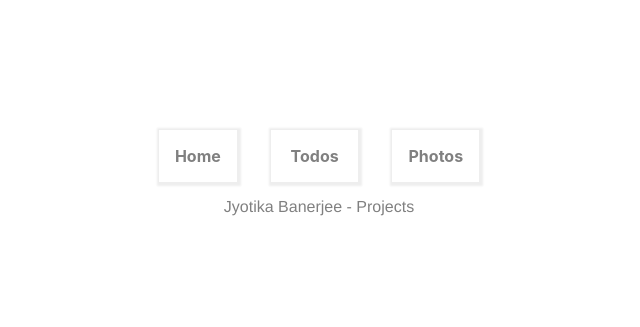
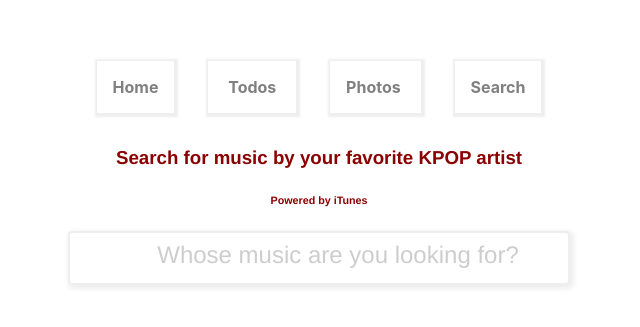
Before and after one commit to jyotikabanerjee/react-todos, a React (Create React App) app: page /react-search in a window 1280 px wide. Shown: the part 251-578 px from the top of the page, without its empty margins (321-961 px from the left). Built offline with nearby package versions, Linux system fonts and the light colour scheme.

Commit message:
project for kpop search in itunes & modifications

```diff
--- a/package.json
+++ b/package.json
@@ -40,6 +40,7 @@
   },
   "devDependencies": {
     "gh-pages": "^3.2.3",
+    "node-itunes-search": "^1.2.2",
     "node-sass": "^6.0.1",
     "react-icons": "^4.2.0",
     "react-router-dom": "^5.2.0",
--- a/src/App.js
+++ b/src/App.js
@@ -1,12 +1,25 @@
 import './App.css';
 import TodoMain from "./pages/todos/todo-main";
 import SelectedPhoto from "./pages/photos/selected-photo"
+import MediaSearch from "./pages/search/media-search"
 import Home from "./pages/home/home"
 import Photos from "./pages/photos/photos"
 import { BrowserRouter as Router, Switch, Route, Link } from 'react-router-dom';
+import { createBrowserHistory } from 'history';
 // import * as classes from './app.module.scss';
 
 function App() {
+    const history = createBrowserHistory();
+
+// Get the current location.
+//     const location = history.location;
+
+// Listen for changes to the current location.
+    history.listen((location, action) => {
+        // location is an object like window.location
+        console.log(action, location.pathname, location.state);
+    });
+
   return (
     // <div className="App">
     //   <header className="App-header">
@@ -25,6 +38,9 @@ function App() {
               <li>
                   <Link to="/react-photos"> Photos </Link>
               </li>
+              <li>
+                  <Link to="/react-search"> Search </Link>
+              </li>
           </ul>
           <Switch>
               <Route path="/react-todos">
@@ -36,6 +52,9 @@ function App() {
               <Route path="/react-photos/:id">
                   <SelectedPhoto/>
               </Route>
+              <Route path="/react-search">
+                <MediaSearch/>
+              </Route>
               <Route path="/">
                   <Home/>
               </Route>
--- a/src/pages/photos/photos.css
+++ b/src/pages/photos/photos.css
@@ -6,17 +6,63 @@
 }
 
 .allImgContainer {
-    font-family: "Helvetica Neue";
-    margin: 2em auto;
-    display: flex;
-    flex-direction: row;
-    flex-wrap: wrap;
+    /*font-family: "Helvetica Neue";*/
+    /*margin: 2em auto;*/
+    /*display: flex;*/
+    /*flex-direction: row;*/
+    /*flex-wrap: wrap;*/
+    line-height: 0;
+
+    -webkit-column-count: 5;
+    -webkit-column-gap:   0px;
+    -moz-column-count:    5;
+    -moz-column-gap:      0px;
+    column-count:         5;
+    column-gap:           0px;
 }
 
 .imgViewer img{
-    height: 50%;
-    width: 50%;
+    width: 75%;
+    height: auto;
     cursor: pointer;
+}
+
+.imgViewer div{
+    width: 75%;
+    height: auto;
+    cursor: pointer;
+    background-repeat: no-repeat;
+    background-position: center;
+    position: relative;
+}
+
+@media (max-width: 1200px) {
+    #photos {
+        -moz-column-count:    4;
+        -webkit-column-count: 4;
+        column-count:         4;
+    }
+}
+@media (max-width: 1000px) {
+    #photos {
+        -moz-column-count:    3;
+        -webkit-column-count: 3;
+        column-count:         3;
+    }
+}
+@media (max-width: 800px) {
+    #photos {
+        -moz-column-count:    2;
+        -webkit-column-count: 2;
+        column-count:         2;
+    }
+}
+@media (max-width: 400px) {
+    #photos {
+        -moz-column-count:    1;
+        -webkit-column-count: 1;
+        column-count:         1;
+    }
 }
 
 .leftIcon, .rightIcon {
@@ -28,9 +74,8 @@
 }
 
 .allImgContainer img {
-    height: 200px;
-    width: 300px;
-    margin: 1em;
-    padding: 1em;
+    width: 25%;
+    margin: 0.25em;
+    padding: 0.25em;
     cursor: pointer;
 }
--- a/src/pages/photos/photos.js
+++ b/src/pages/photos/photos.js
@@ -1,10 +1,10 @@
 import React, {useEffect, useState} from 'react';
-import {useHistory} from 'react-router-dom'
+import {useHistory, useRouteMatch, Switch, Route} from 'react-router-dom'
 // import PropTypes from 'prop-types';
 // import * as classes from './photos.module.scss'
 import './photos.css';
-import SelectedPhoto from './selected-photo'
-import {BsChevronLeft, BsChevronRight} from 'react-icons/bs';
+// import SelectedPhoto from './selected-photo'
+import {BsChevronLeft, BsChevronRight, BsCardImage} from 'react-icons/bs';
 
 async function myHTTPGET (url) {
     // console.log('myHTTPGET called')
@@ -14,22 +14,60 @@ async function myHTTPGET (url) {
 const Photos = () => {
     let [allPhotos, setAllPhotos] = useState([]);
     let [idx, setIdx] = useState(0); //first img
+    let [selectedImg, setSelectedImg] = useState({}); //first img
+    let match = useRouteMatch();
+    console.log(match.path);
     let history = useHistory();
 
     useEffect(() => {
         async function getPhotoDetails () {
-            let res = await myHTTPGET('https://picsum.photos/v2/list');
+            let res = await myHTTPGET('https://picsum.photos/v2/list?limit=200');
             // console.log(res.body);
             if(!res.ok) {
                 throw new Error(`HTTP Error!! Status: ${res.status}`);
             }
             let imgInfo = await res.json();
-            // console.log('Inside useEffect')
+            console.log(imgInfo);
             setAllPhotos(imgInfo);
-            // console.log(allPhotos);
+            setSelectedImg(imgInfo[0]);
         }
         getPhotoDetails();
     }, []);
+
+    const renderPhoto = (data, id, flag) => {
+        if(flag === 1) {
+            console.log(data);
+            // render primary photo
+            let div = document.createElement('div');
+            div.key = idx;
+            div.style.backgroundImage = `url(${data.download_url})`;
+            div.addEventListener('click', selectImage)
+            console.log(div)
+            return div;
+        } else {
+            let img = document.createElement('img');
+            img.addEventListener('load', () => {
+                console.log('img load successful.')
+            })
+            img.addEventListener('error', () => {
+                return <span> <BsCardImage/> </span>
+            })
+            if(data.download_url) {
+                img.src = data.download_url;
+                img.alt = data.author;
+                img.key = data.id;
+                img.id = id ? id : data.id;
+                img.addEventListener('click', setPhoto);
+                // console.log(img);
+                return img;
+            } else {
+                return <span> <BsCardImage/> </span>
+            }
+
+
+         }
+    }
+
 
     const showNext = () => {
         idx = idx+1;
@@ -37,6 +75,7 @@ const Photos = () => {
             idx = 0
         }
         setIdx(idx);
+        setSelectedImg(allPhotos[idx]);
     }
 
     const showPrevious = () => {
@@ -45,35 +84,42 @@ const Photos = () => {
             idx = allPhotos.length-1;
         }
         setIdx(idx);
+        setSelectedImg(allPhotos[idx]);
     }
 
     const setPhoto = (ev) => {
         console.log(ev.target.id);
         setIdx(ev.target.id);
+        setSelectedImg(allPhotos[ev.target.id]);
     }
 
     const selectImage = (ev) => {
         console.log(ev.target);
         console.log('Navigate to conversion page')
         history.push('/react-photos/'+ev.target.id);
-        return <SelectedPhoto/>
     };
-
+    //     {allPhotos.length > 0 && <div style={{backgroundImage: `url(${selectedImg.download_url})`}} key={idx} id={idx} onClick={setPhoto}></div>}
+    //
     return (
         <div>
             <div className="parent">
                 <div className="imgViewer">
                     <span className="leftIcon" onClick={showPrevious}> <BsChevronLeft/> </span>
-                    {allPhotos.length > 0 && <img src={allPhotos[idx].download_url} alt={allPhotos[idx].author} key={allPhotos[idx].id} id={allPhotos[idx].id} onClick={selectImage}/>}
+                        {allPhotos.length > 0 && <img src={selectedImg.download_url} alt={selectedImg.author} key={idx} id={idx} onClick={setPhoto}/>}
                     <span className="rightIcon" onClick={showNext}> <BsChevronRight/> </span>
                 </div>
 
-                <div className="allImgContainer">
+                <section className="allImgContainer">
                     {allPhotos.length > 0 && allPhotos.map((pObj, id) => {
-                        return <img src={pObj.download_url} alt={pObj.author} key={pObj.id} id={id} onClick={setPhoto}/>
+                        // console.log(selectedImg)
+                        // return renderPhoto(pObj,id);
+                         return <img src={pObj.download_url} alt={pObj.author} key={pObj.id} id={id} onClick={setPhoto}/>
                     })}
-                 </div>
+                 </section>
             </div>
+                        <Switch>
+                            <Route path={`${match.path}/:id}`}></Route>
+                        </Switch>
         </div>
     );
 };
--- a/src/pages/photos/selected-photo.js
+++ b/src/pages/photos/selected-photo.js
@@ -1,5 +1,5 @@
 import React from 'react';
-import PropTypes from 'prop-types';
+// import PropTypes from 'prop-types';
 
 const SelectedPhoto = () => {
     return (
--- /dev/null
+++ b/src/pages/search/media-search.js
@@ -0,0 +1,63 @@
+import React, {useState} from 'react';
+// import PropTypes from 'prop-types';
+import * as classes from './search.module.scss'
+// import {ItunesSearchOptions} from "node-itunes-search";
+
+// async function myHTTPGET (url) {
+//     return await fetch(url, {
+//         headers : {
+//             'Content-Type': 'application/json',
+//             'Accept': 'application/json'
+//         }
+//     });
+// }
+
+const MediaSearch = (props) => {
+    const itunesApi = require("node-itunes-search");
+    // const url = `itunes.apple.com/search?entity=allArtist&attribute=allArtistTerm&country=kr&term=`
+    let [data, setData] = useState([]);
+    const onEnter = (ev)  => {
+        const searchOptions = {
+            term: ev.target.value,
+            entity: 'allArtist',
+            attribute: 'allArtistTerms',
+            country: 'KR'
+        };
+
+        async function getSearchResults (searchTerm) {
+            // let URL = url + searchTerm;
+            let res = await itunesApi.searchItunes(searchOptions);
+            console.log(res);
+            setData(res.results);
+        }
+        if(ev.key === 'Enter') {
+            console.log('Make search GET');
+            let search = ev.target.value.split(' ').join('+');
+            getSearchResults(search);
+            ev.target.value = "";
+        }
+    }
+
+    return (
+        < div >
+             <div className={classes.title}>
+                 <h3> Search for music by your favorite KPOP artist </h3>
+                 <h6>Powered by iTunes </h6>
+            </div>
+            <div className={classes.searchbar}>
+                <input id={classes.enter} type="text" placeholder="Whose music are you looking for?" onKeyDown={onEnter}/>
+             </div>
+             <div className={classes.results}>
+                {data.length > 0 && data.map((r) => {
+                        return <div className={classes.album}> <a href={r.raw.artistLinkUrl}>  {r.artistName} {r.raw.primaryGenreName}</a></div>
+                    }) }
+            </div>
+        < /div>
+)
+    ;
+};
+
+MediaSearch.propTypes = {};
+MediaSearch.defaultProps = {};
+
+export default MediaSearch;
--- /dev/null
+++ b/src/pages/search/search.module.scss
@@ -0,0 +1,49 @@
+.title {
+  color: darkred;
+  font-family: "Helvetica Neue";
+  font-weight: lighter;
+}
+
+.searchbar {
+  align-content: center;
+  justify-content: center;
+  #enter {
+    min-width: 30em;
+    height: 3em;
+    border: 0.15em solid #eeeeee;
+    border-radius: 0.25em;
+    box-shadow: 2px 2px 5px 2px #eeeeee;
+    background-color: white;
+    padding-left: 1em;
+    font-family: "Helvetica Neue";
+    font-weight: lighter;
+    font-size: 1em;
+    text-align: center;
+  }
+
+  #enter::placeholder {
+    color: #cdcdcd;
+    font-size: 1.5em;
+    font-weight: lighter;
+    padding-left: 1em;
+  }
+
+  #enter:focus, #enter::selection {
+    outline: none;
+  }
+}
+
+.results {
+
+  .album {
+    margin: 0.25em;
+    padding: 0.25em;
+    border: 1px solid #eee;
+  }
+
+  a {
+    text-decoration: none;
+    cursor: pointer;
+    color: gray;
+  }
+}
```
